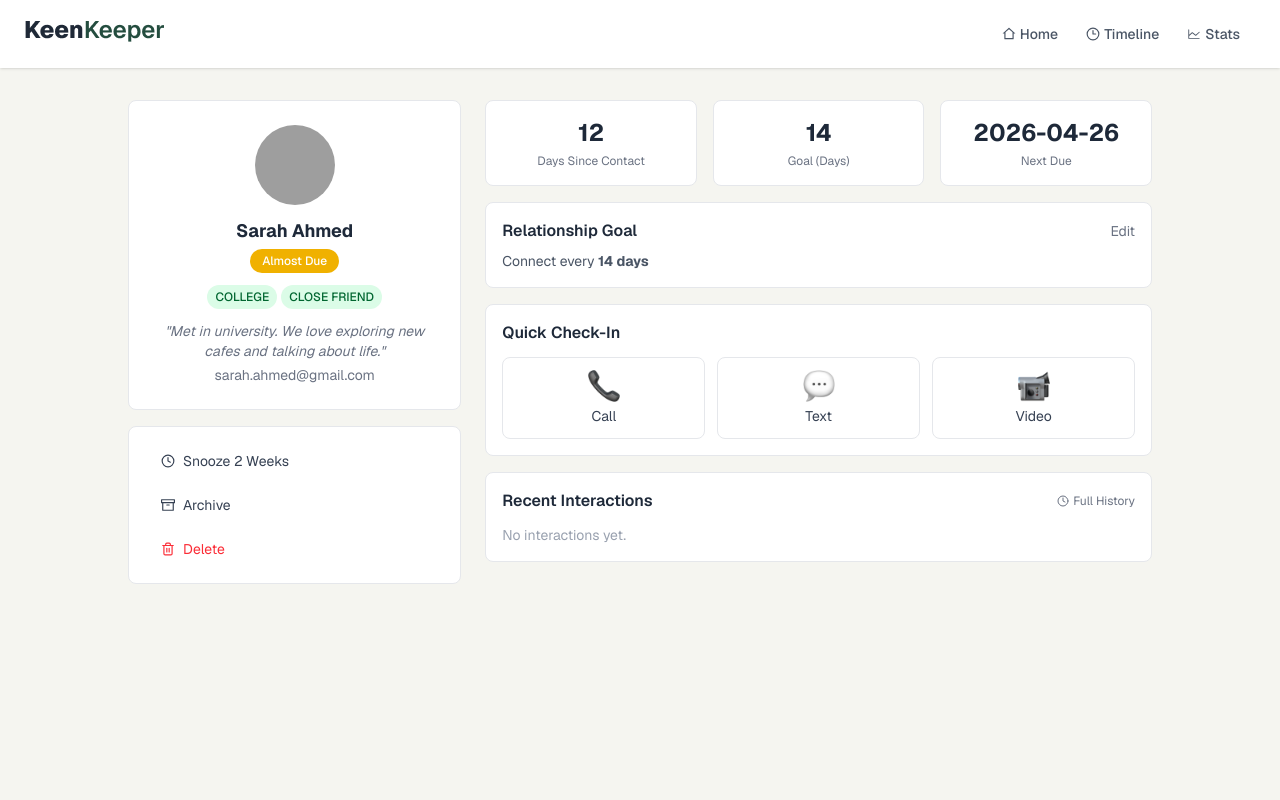
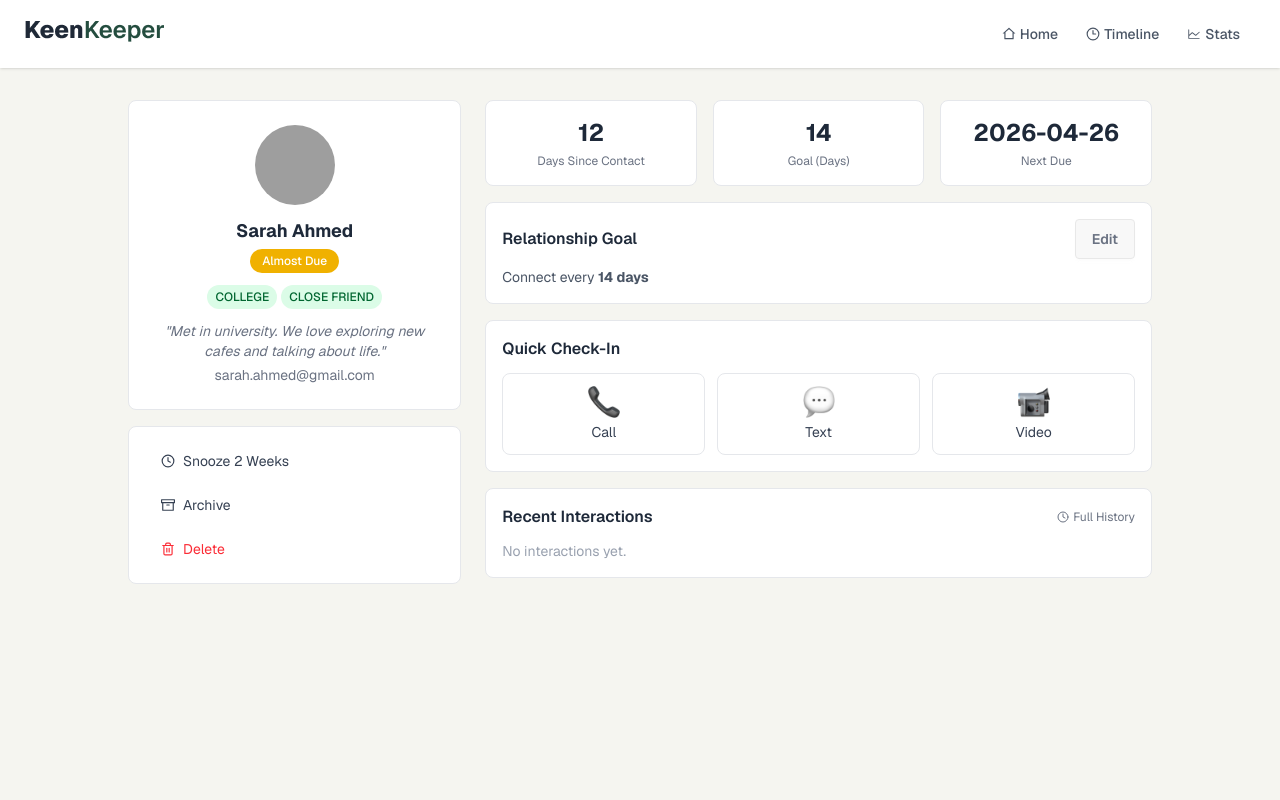
Before and after one commit to asif404-error/my-seventh-assignment, a React (Vite) app: page /friend/1 in a window 1280 px wide. Shown: the top 800 px of the page. Built offline with nearby package versions, Linux system fonts and the light colour scheme; grey boxes are pictures that could not be loaded.

Commit message:
Vercel testing done and a few mistake fixed properly.

```diff
--- a/src/components/friendDetails/FriendDetailsR.jsx
+++ b/src/components/friendDetails/FriendDetailsR.jsx
@@ -45,7 +45,7 @@ const FriendDetailsR = ({ friend, interactions, setInteractions }) => {
       <div className="bg-white border border-gray-200 rounded-lg p-4">
         <div className="flex justify-between items-center mb-2">
           <p className="font-semibold text-gray-800">Relationship Goal</p>
-          <button className="text-sm text-gray-500 hover:text-gray-700">
+          <button className=" btn text-sm text-gray-500 hover:text-gray-700">
             Edit
           </button>
         </div>
```
Also changed, not shown: vercel.json, 1 other file (tests, documents, lock files or other folders).
